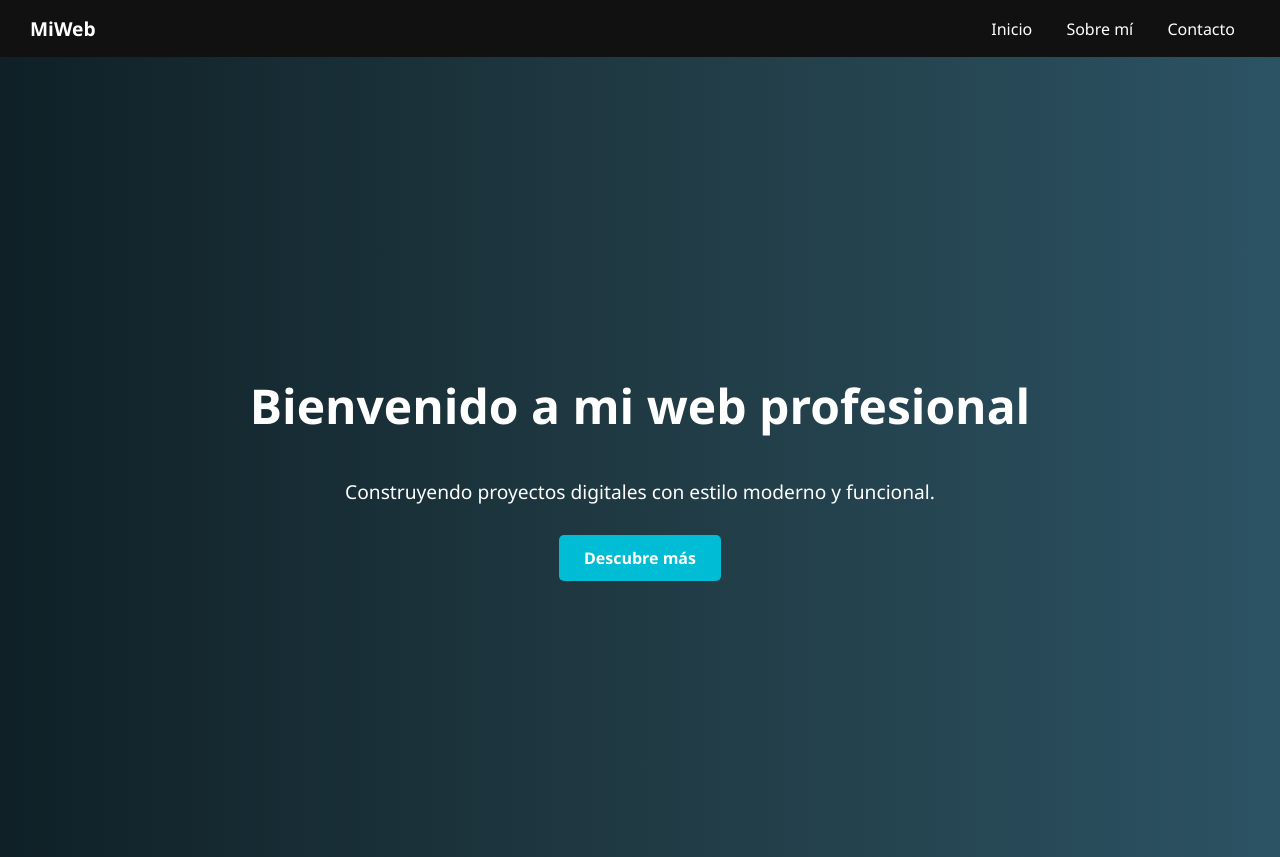
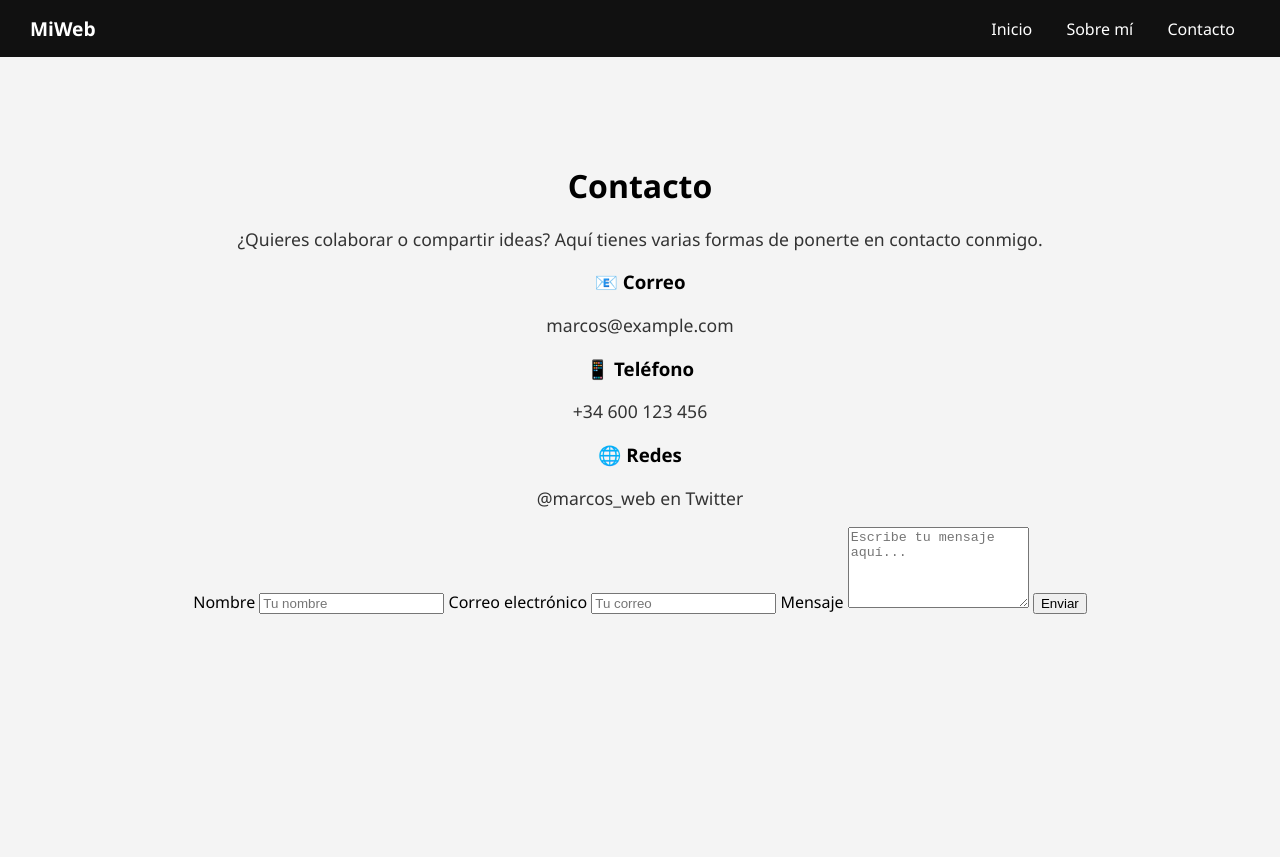
Before and after one commit to marcos-ia/Marcos-ai-academy-, a plain HTML site: page index.html in a window 1280 px wide. After the commit the page ends 800 px from the top, so only its background shows below. Drawn offline with Linux system fonts and the light colour scheme.

Commit message:
Update title and add contact section
Replaced the title and added a contact section with contact information and a form.

```diff
--- a/index.html
+++ b/index.html
@@ -2,7 +2,7 @@
 <html lang="es">
 <head>
   <meta charset="UTF-8">
-  <title>Mi Web Profesional</title>
+  <title>Contacto</title>
   <link rel="stylesheet" href="css/estilos.css">
 </head>
 <body>
@@ -15,10 +15,37 @@
     </nav>
   </header>
 
-  <section class="hero">
-    <h1>Bienvenido a mi web profesional</h1>
-    <p>Construyendo proyectos digitales con estilo moderno y funcional.</p>
-    <a href="about.html" class="btn">Descubre más</a>
+  <section class="contacto">
+    <h2>Contacto</h2>
+    <p>¿Quieres colaborar o compartir ideas? Aquí tienes varias formas de ponerte en contacto conmigo.</p>
+
+    <div class="contact-info">
+      <div class="card">
+        <h3>📧 Correo</h3>
+        <p>marcos@example.com</p>
+      </div>
+      <div class="card">
+        <h3>📱 Teléfono</h3>
+        <p>+34 600 123 456</p>
+      </div>
+      <div class="card">
+        <h3>🌐 Redes</h3>
+        <p>@marcos_web en Twitter</p>
+      </div>
+    </div>
+
+    <form class="formulario">
+      <label for="nombre">Nombre</label>
+      <input type="text" id="nombre" name="nombre" placeholder="Tu nombre" required>
+
+      <label for="email">Correo electrónico</label>
+      <input type="email" id="email" name="email" placeholder="Tu correo" required>
+
+      <label for="mensaje">Mensaje</label>
+      <textarea id="mensaje" name="mensaje" rows="5" placeholder="Escribe tu mensaje aquí..." required></textarea>
+
+      <button type="submit">Enviar</button>
+    </form>
   </section>
 </body>
 </html>
```
